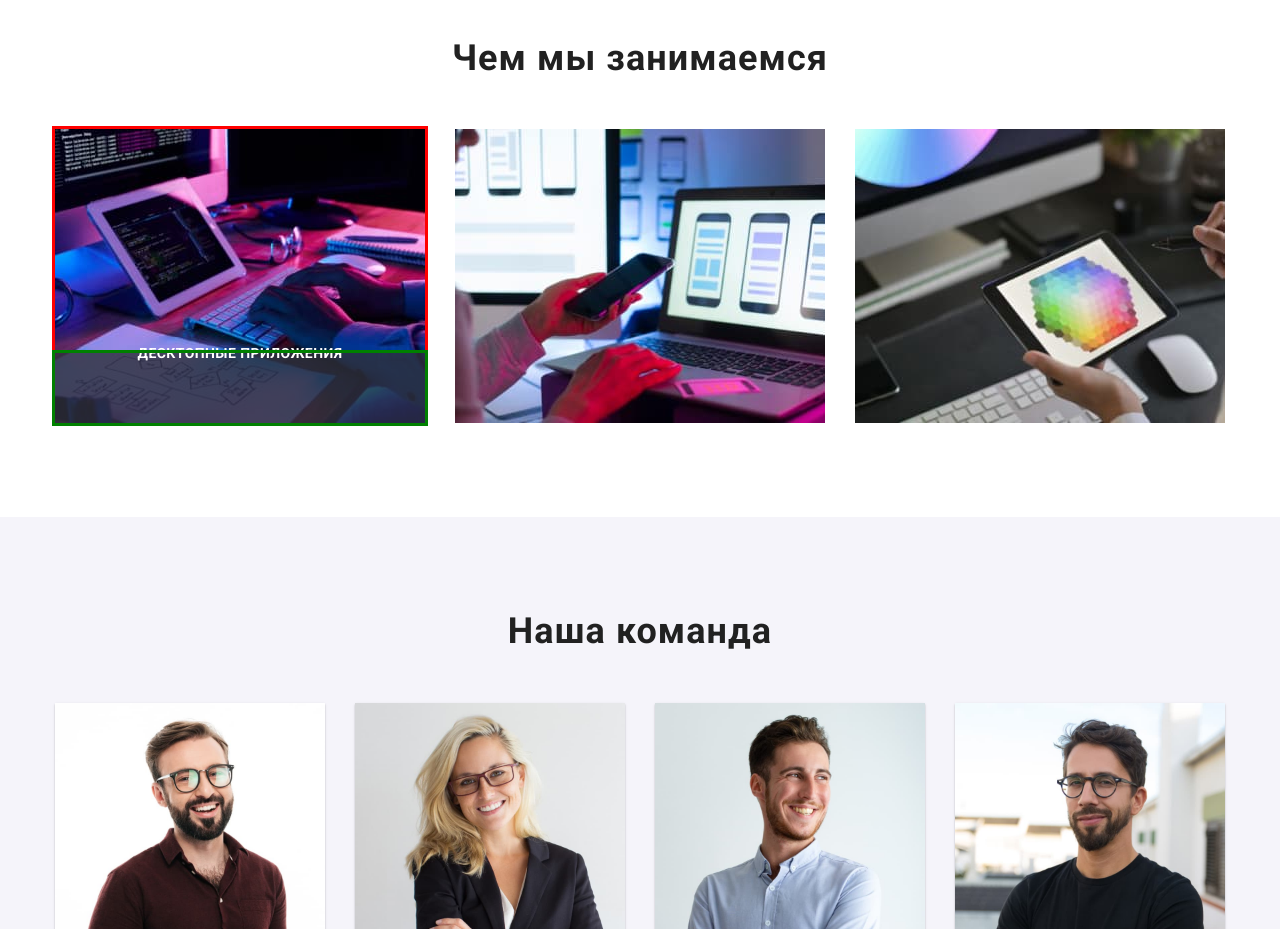
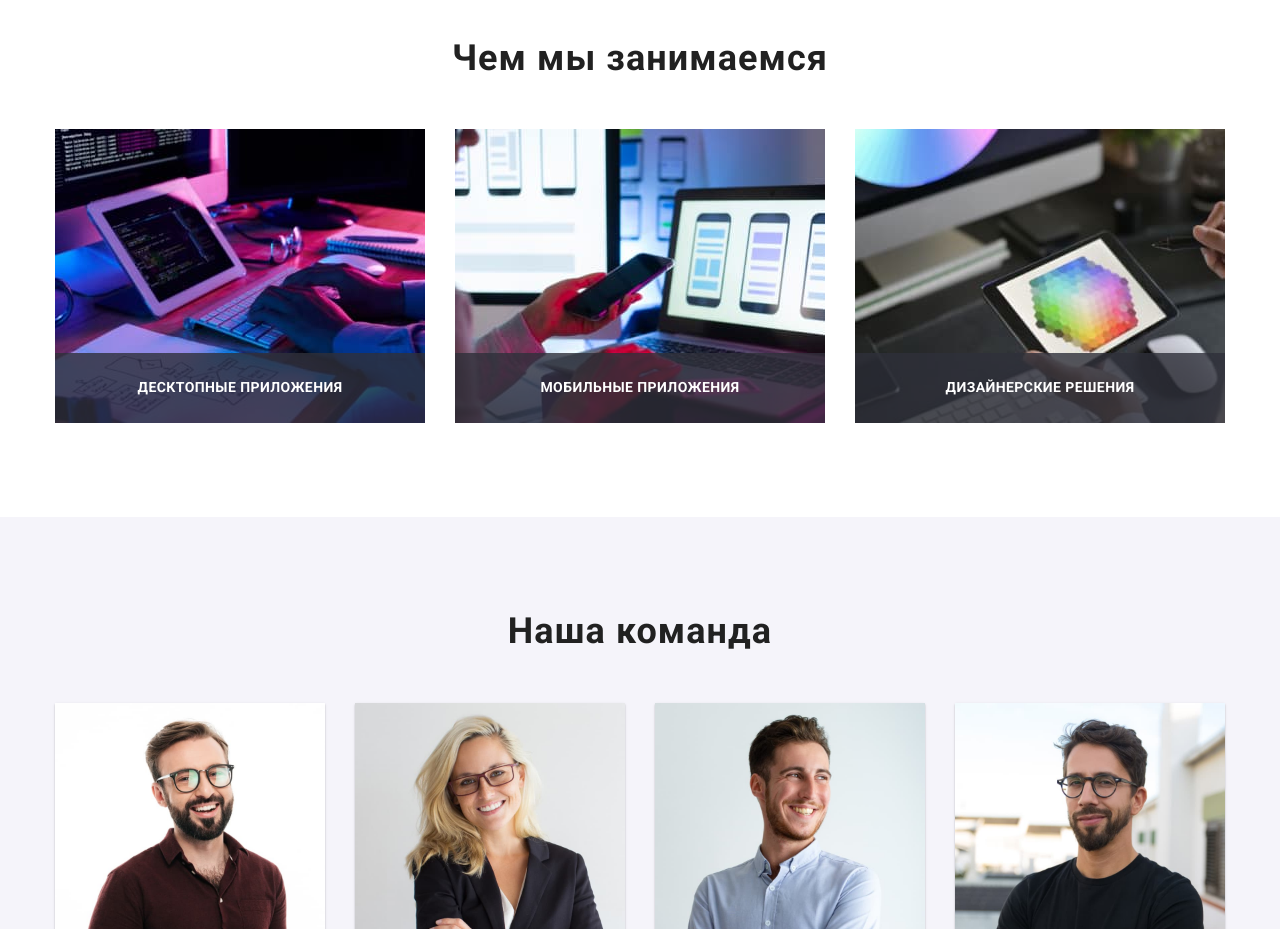
Before and after one commit to Andrii84P/goit-markup-hw-05, a plain HTML site: page index.html in a window 1280 px wide. Shown: the part 1080-2009 px from the top of the page. Drawn offline with nearby package versions, Linux system fonts and the light colour scheme.

Commit message:
Размечен текст с фоном над изображениями в секции "Чем мы занимаемся" на страничке Студия.

```diff
--- a/css/style.css
+++ b/css/style.css
@@ -142,8 +142,6 @@ a {
   bottom: -33px;
 }
 
-.active::after {
-}
 .navigation-link {
   font-weight: 500;
   font-size: 14px;
@@ -314,21 +312,18 @@ a {
 }
 
 .report-content {
-  outline: 3px solid red;
   position: relative;
 }
 
 .label {
-  outline: 3px solid green;
-  display: inline-block;
   position: absolute;
   left: 0;
-  bottom: 0px;
+  bottom: 0;
   width: 100%;
   min-height: 70px;
-
   font-size: 14px;
-  line-height: 1.14px;
+  line-height: 1.14;
+  padding: 27px;
   text-align: center;
   background-color: rgba(47, 48, 58, 0.8);
   letter-spacing: 0.03em;
--- a/index.html
+++ b/index.html
@@ -100,11 +100,19 @@
                             <h3 class="label">Десктопные приложения</h3>
                         </div>
                     </li>
-
-                <li class="report-item"><img src="./images-mozjpeg/box2.jpg" alt="Мобильная версия" width="370"></li>
-                <li class="report-item"><img src="./images-mozjpeg/box3.jpg" alt="Цветовая стилизация" width="370"></li>
+                    <li class="report-item">
+                        <div class="report-content">
+                            <img src="./images-mozjpeg/box2.jpg" alt="Мобильная версия" width="370">
+                            <h3 class="label">Мобильные приложения</h3>
+                        </div>
+                    </li>
+                    <li class="report-item">
+                        <div class="report-content">
+                            <img src="./images-mozjpeg/box3.jpg" alt="Цветовая стилизация" width="370">
+                            <h3 class="label">Дизайнерские решения</h3>
+                        </div>
+                    </li>
                 </ul>
-
             </div>
         </section>
     <!-- Наша команда -->
```
Lines whose indentation alone changed are shown as unchanged.
